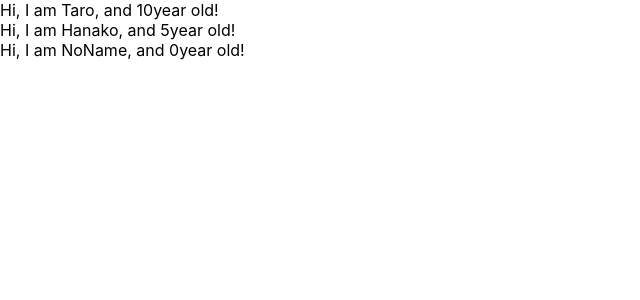
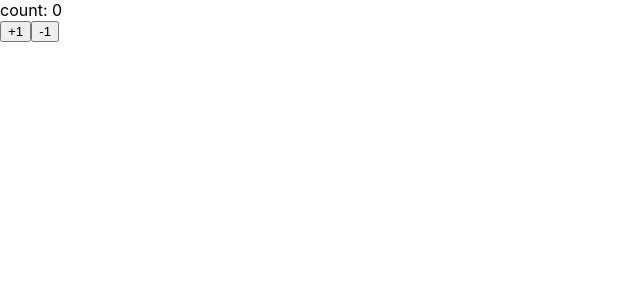
Before and after one commit to tsubaoza0901/udemy-react-redux-crud-application, a React (Create React App) app: page / in a window 1280 px wide. Shown: the top 300 px of the page, without its empty margins (0-640 px from the left). Built offline with nearby package versions, Linux system fonts and the light colour scheme.

Commit message:
learn state and setstate

```diff
--- a/src/App.js
+++ b/src/App.js
@@ -1,36 +1,29 @@
 import React from 'react';
-import PropTypes from 'prop-types';
 
 function App() {
-  const profiles = [
-    { name: 'Taro', age: 10 },
-    { name: 'Hanako', age: 5 },
-    { name: 'NoName' },
-  ];
-  return (
-    <div>
-      {profiles.map((profile, index) => {
-        return <User name={profile.name} age={profile.age} key={index} />;
-      })}
-    </div>
-  );
+  return <Counter />;
 }
 
-function User(props) {
-  return (
-    <div>
-      Hi, I am {props.name}, and {props.age}year old!
-    </div>
-  );
+class Counter extends React.Component {
+  constructor(props) {
+    super(props);
+    this.state = { count: 0 };
+  }
+  handlePlusButton = () => {
+    this.setState({ count: this.state.count + 1 });
+  };
+  handleMinusButton = () => {
+    this.setState({ count: this.state.count - 1 });
+  };
+  render() {
+    return (
+      <React.Fragment>
+        <div>count: {this.state.count}</div>
+        <button onClick={this.handlePlusButton}>+1</button>
+        <button onClick={this.handleMinusButton}>-1</button>
+      </React.Fragment>
+    );
+  }
 }
 
-User.defaultProps = {
-  age: 0,
-};
-
-User.propTypes = {
-  name: PropTypes.string,
-  age: PropTypes.number.isRequired,
-};
-
 export default App;
```
